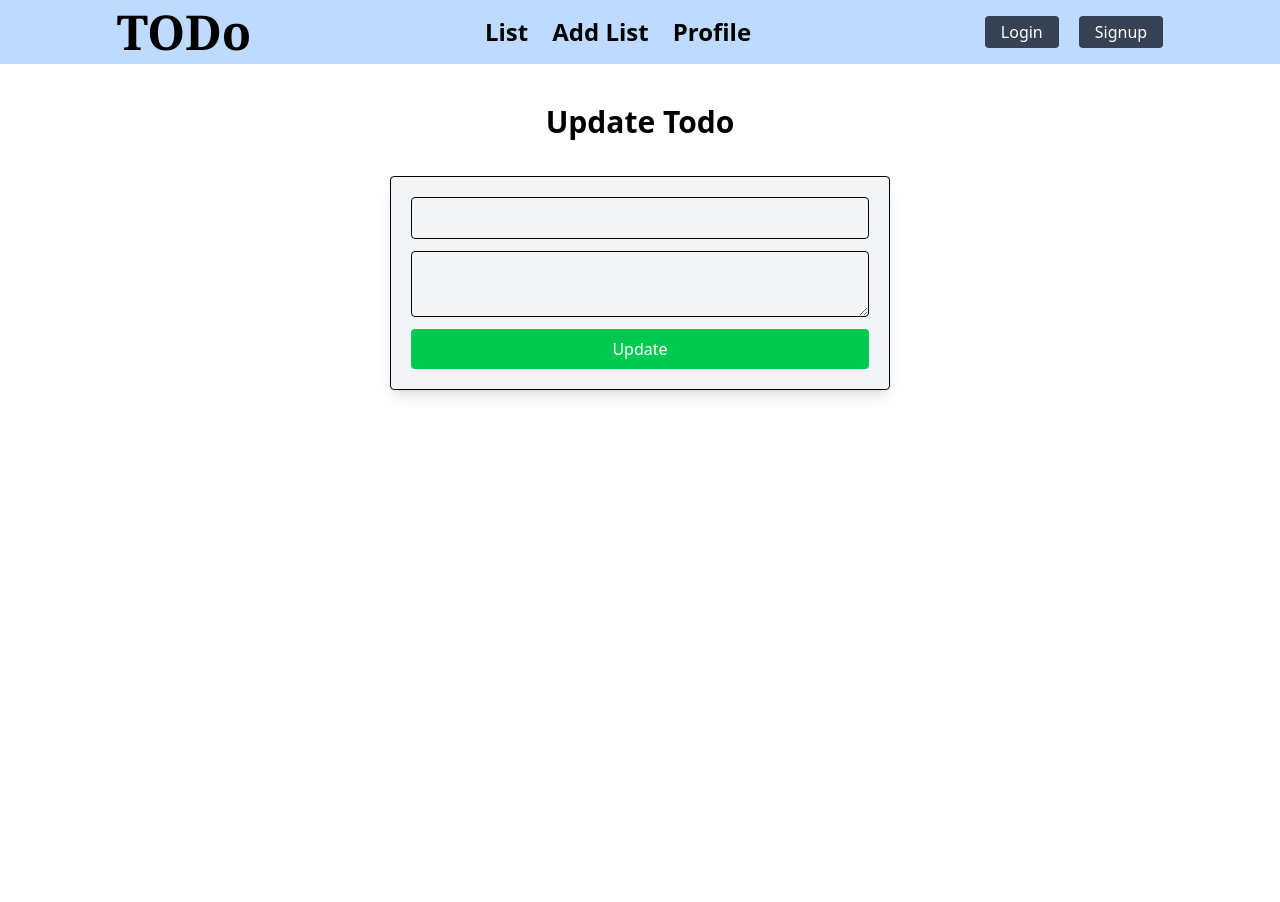
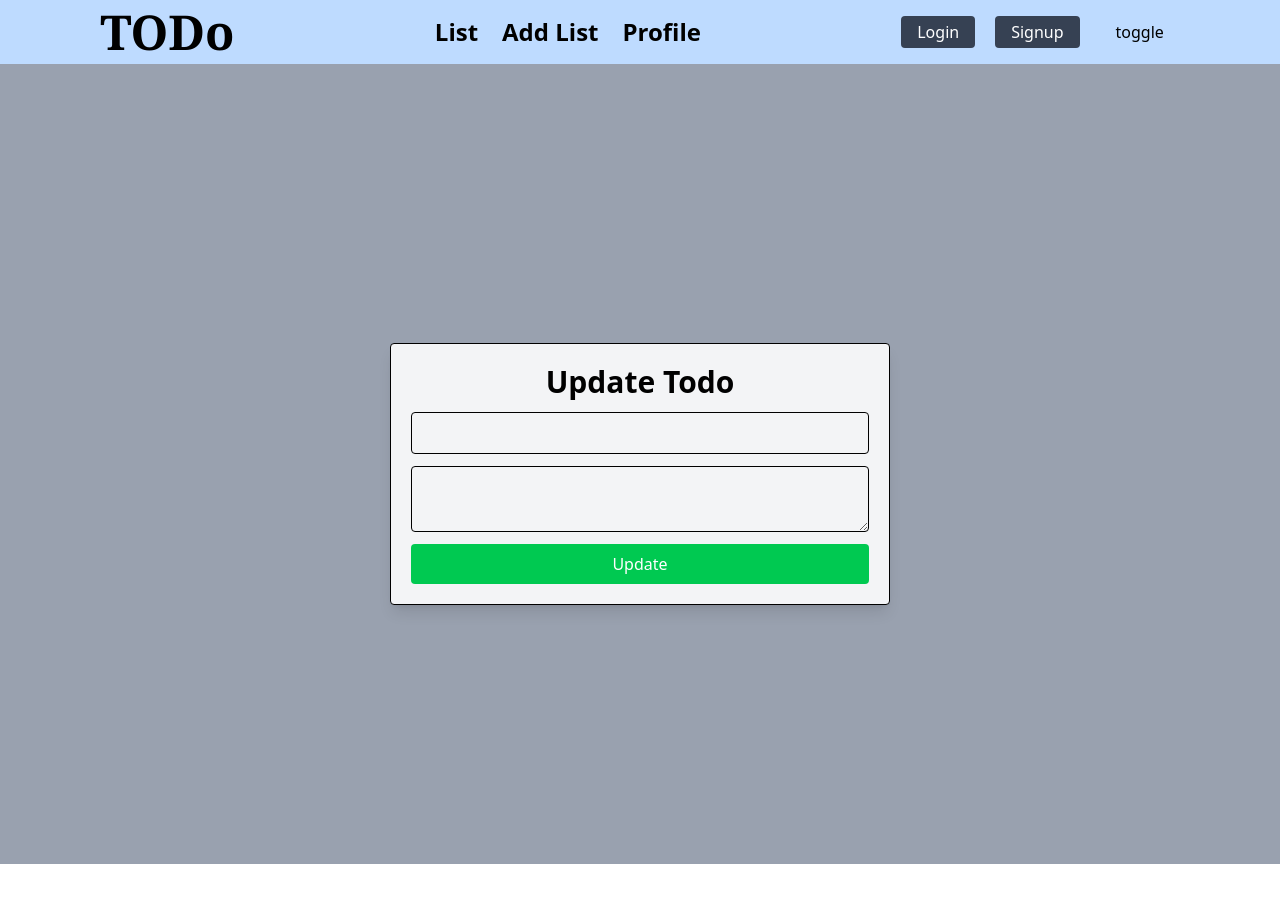
Before and after one commit to SY53-56/full-stack-todo-app, a React (Vite) app in the folder frontend/: page /updata in a window 1280 px wide. After the commit the page ends 864 px from the top, so only its background shows below. Built offline with nearby package versions, Linux system fonts and the light colour scheme; no server answers.

Commit message:
add toggle

```diff
--- a/frontend/src/App.jsx
+++ b/frontend/src/App.jsx
@@ -6,30 +6,45 @@ import { useState } from "react";
 import { useEffect } from "react";
 import axios from "axios";
 import Updata from "./component/Updata";
+import ToggleContextProvider from "./context/ToggleContextProvider";
+import { useContext } from "react";
+import { ToggleContext } from "./context/context";
+
+function App() {
+  let [todo, setTodo] = useState([]);
 
 
-function App() {
-  let [todo, setTodo] = useState([])
-  useEffect(()=>{
-    const  fetchData=async ()=>{
-  try{
-    const res =await axios.get("http://localhost:3000/api")
-      setTodo(res.data)
-  }catch(e){
-    console.log(e)
-  }
-    }
-    fetchData()
-  },[])
+  useEffect(() => {
+    const fetchData = async () => {
+      try {
+        const res = await axios.get("http://localhost:3000/api");
+        setTodo(res.data);
+      } catch (e) {
+        console.log(e);
+      }
+    };
+    fetchData();
+  }, []);
+
   return (
-    <>
+    <ToggleContextProvider >
+      <AppContent todo={todo} setTodo={setTodo} />
+    </ToggleContextProvider>
+  );
+}
+
+function AppContent({ todo, setTodo }) {
+  const { toggle } = useContext(ToggleContext);
+
+  return (
+    <div className={`${toggle === "dark" ? "bg-white text-black " : "bg-black text-white"} h-[100vh]  transition duration-500`}>
       <Header />
       <Routes>
-       <Route path="/" element={<List todo={todo} setTodo={setTodo}/>} />
-        <Route path="/addlist" element={<AddList setTodo={setTodo}/>}/>
-        <Route path="/updata" element={<Updata todo={todo} setTodo={setTodo}/>}/>
+        <Route path="/" element={<List todo={todo} setTodo={setTodo} />} />
+        <Route path="/addlist" element={<AddList setTodo={setTodo} />} />
+        <Route path="/updata" element={<Updata todo={todo} setTodo={setTodo} />} />
       </Routes>
-    </>
+    </div>
   );
 }
 
--- a/frontend/src/component/AddList.jsx
+++ b/frontend/src/component/AddList.jsx
@@ -1,6 +1,8 @@
 import React, { useState } from 'react';
 import axios from "axios";
 import { useNavigate } from 'react-router-dom';
+import { useContext } from 'react';
+import { ToggleContext } from '../context/context';
 
 export default function AddList({ setTodo }) {
   const [form, setForm] = useState({
@@ -8,6 +10,7 @@ export default function AddList({ setTodo }) {
     description: "",
 
   });
+  const {toggle} = useContext(ToggleContext)
 
   const navigate= useNavigate()
   const handleSubmit = async (e) => {
@@ -22,11 +25,11 @@ export default function AddList({ setTodo }) {
   };
 
   return (
-    <div className='w-full h-[100vh] flex justify-center items-center'>
+    <div className={`w-full h-[100vh] flex justify-center items-center ${toggle==="dark"?"bg-gray-400 text-black":"bg-white text-black"}`}>
       <form onSubmit={handleSubmit} className='border rounded p-5  w-[500px] h-auto shadow-2xl flex flex-col gap-3'>
-        <h1 className='text-black text-3xl mb-3 text-center font-bold'>Add Todo</h1>
+        <h1 className=' text-3xl mb-3 text-center font-bold'>Add Todo</h1>
 
-        <label className='text-black font-bold '>Title</label>
+        <label className=' font-bold '>Title</label>
         <input
           type="text"
           name="title"
@@ -37,7 +40,7 @@ export default function AddList({ setTodo }) {
           required
         />
 
-        <label className='text-black font-bold'>Description</label>
+        <label className=' font-bold'>Description</label>
        <textarea
           name="description"
           rows={4}
--- a/frontend/src/component/Header.jsx
+++ b/frontend/src/component/Header.jsx
@@ -1,8 +1,10 @@
-import React from 'react';
+import React,{useContext} from 'react';
 import { NavLink } from 'react-router-dom';
 import Button from './Button';
+import { ToggleContext } from '../context/context';
 
 export default function Header() {
+    const {handleToggle }= useContext(ToggleContext)
   return (
     <div className="flex w-full py-2 bg-blue-200 items-center justify-around">
       <div>
@@ -45,6 +47,7 @@ export default function Header() {
       <div className="flex gap-5">
         <Button classname="bg-gray-700 text-white" name="Login" />
         <Button classname="bg-gray-700 text-white" name="Signup" />
+        <Button onClick={handleToggle}  name="toggle"></Button>
       </div>
     </div>
   );
--- a/frontend/src/component/Updata.jsx
+++ b/frontend/src/component/Updata.jsx
@@ -1,6 +1,8 @@
 import React, { useState, useEffect } from "react";
 import axios from "axios";
 import { useLocation, useNavigate } from "react-router-dom";
+import { useContext } from "react";
+import { ToggleContext } from "../context/context";
 
 export default function UpdateTodo({ setTodo }) {
   const location = useLocation();
@@ -12,6 +14,7 @@ export default function UpdateTodo({ setTodo }) {
     description: "",
   });
 
+  const {toggle} = useContext(ToggleContext)
   // Prefill form when component mounts
   useEffect(() => {
     if (todoEdit) {
@@ -49,13 +52,14 @@ export default function UpdateTodo({ setTodo }) {
   };
 
   return (
-    <div className="w-full h-[100vh] flex flex-col items-center mt-10 gap-4">
-      <h1 className="text-3xl font-bold">Update Todo</h1>
+    <div className={`w-full h-[100vh] flex justify-center items-center ${toggle==="dark"?"bg-gray-400 text-black":"bg-white text-black"}`}>
+
 
       <form
         onSubmit={handleSubmit}
         className="border rounded p-5 w-[500px] flex flex-col gap-3 shadow-lg mt-5 bg-gray-100"
       >
+              <h1 className="text-3xl text-center font-bold">Update Todo</h1>
         <input
           type="text"
           name="title"
```
